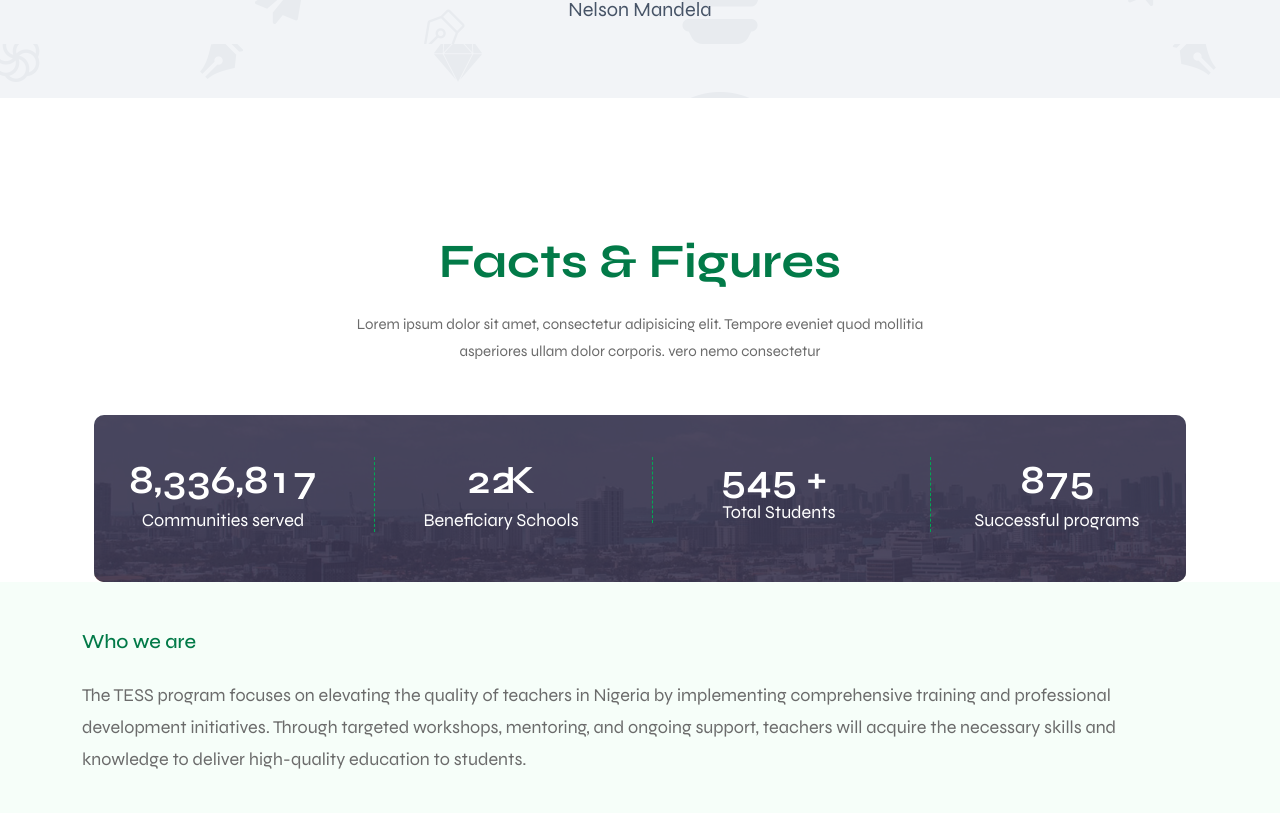
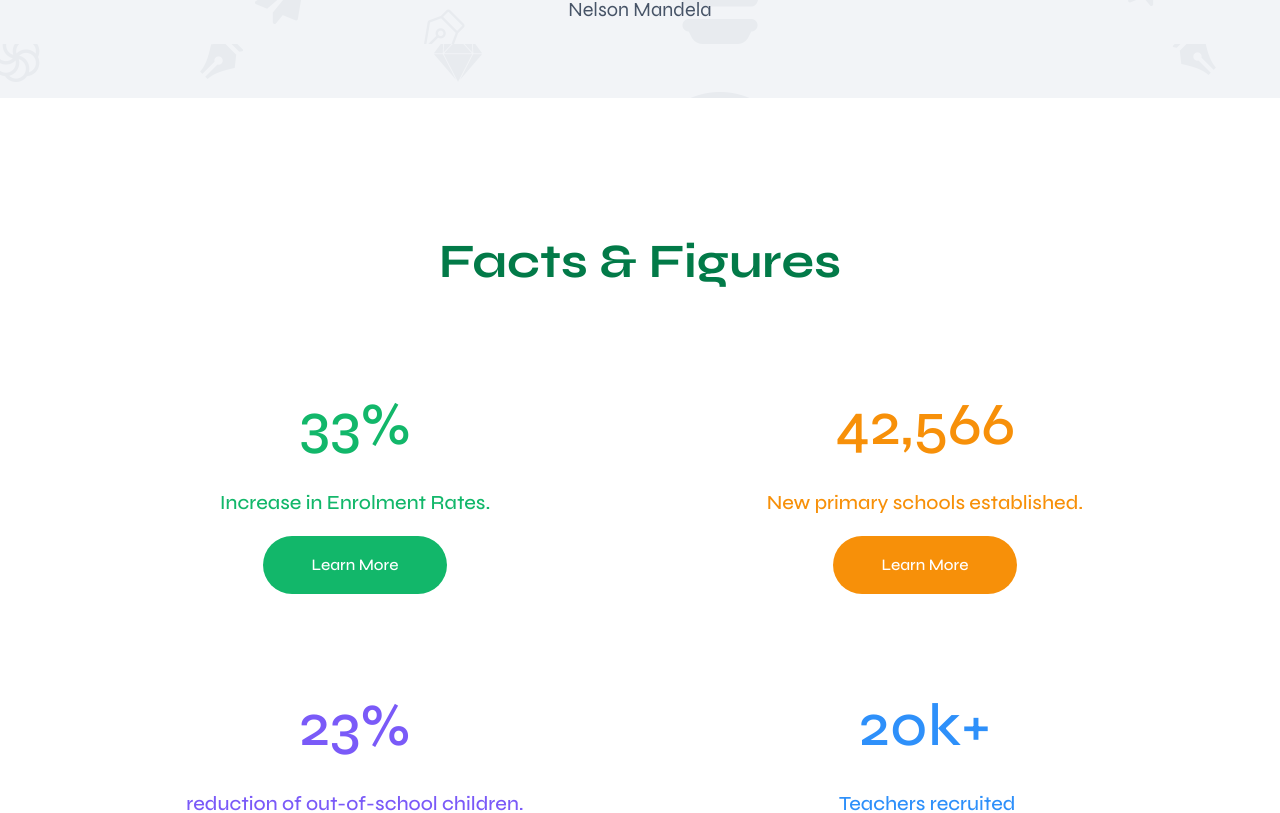
Before and after one commit to hawksworthadmin/tess-website, a Next.js app: page / in a window 1280 px wide. Shown: the part 1073-1886 px from the top of the page. Built offline with nearby package versions, Linux system fonts and the light colour scheme.

Commit message:
updated landing

```diff
--- a/src/components/pages/Blog/EachBlog.jsx
+++ b/src/components/pages/Blog/EachBlog.jsx
@@ -5,7 +5,10 @@ export default function EachBlog() {
 		<div className="col-lg-6 col-md-6" bis_skin_checked="1" data-aos="fade-up">
 			<div className="single-blog-box" bis_skin_checked="1">
 				<a href="blog-details.html">
-					<img src="/assets/images/blog/blog-1.jpg" alt="Images" />
+					<img
+						src="https://www.thesouthafrican.com/wp-content/uploads/2022/09/Choose-an-in-demand-career.jpg"
+						alt="Images"
+					/>
 				</a>
 
 				<div className="blog-content" bis_skin_checked="1">
@@ -22,13 +25,11 @@ export default function EachBlog() {
 						</li>
 					</ul>
 					<h3 className="fw-500">
-						<a href="blog-details.html">Responds to citizens advice</a>
+						<a href="blog-details.html">Strengthening School Infrastructure</a>
 					</h3>
 					<p>
-						Curabitur arcu erat, accumsan id imperdiet et, porttitor at sem.
-						Nulla quis lorem ut libero malesuada feugiat. Vivamus magna justo,
-						lacinia eget consectetur sed, convallis at tellus. Lorem ipsum dolor
-						sit amet, consectetur.
+						The importance of proper infrastructure in facilitating effective
+						education delivery cannot be over-emphasized.
 					</p>
 					<a href="blog-details.html" className="read-more">
 						Read Post
--- a/src/components/pages/Home/Metrics.js
+++ b/src/components/pages/Home/Metrics.js
@@ -1,219 +1,46 @@
+import Link from 'next/link'
 import React from 'react'
 
 export default function Metrics() {
 	return (
-		<section className="discover-area discover-area-style-three pb-100-" id='fact'>
+		<section
+			className="discover-area discover-area-style-three pt-100"
+			id="fact"
+		>
 			<div className="container">
-				<div className="discover-bg pt-100">
-					<div className="counter-area">
-						<div className="container">
-							<div className="section-title">
-								<h2
-									className="text-theme"
-									// style={{ fontSize: '30px' }}
-								>
-									Facts & Figures
-								</h2>
-								<p>
-									Lorem ipsum dolor sit amet, consectetur adipisicing elit.
-									Tempore eveniet quod mollitia asperiores ullam dolor corporis.
-									vero nemo consectetur
-								</p>
-							</div>
-							<div className="counter-bg">
-								<div className="row">
-									<div className="col-lg-3 col-sm-6">
-										<div className="single-counter">
-											<div className="count-title">
-												<h2>
-													<span
-														className="odometer odometer-auto-theme"
-														data-count="8336817"
-													>
-														<div className="odometer-inside">
-															<span className="odometer-digit">
-																<span className="odometer-digit-spacer">8</span>
-																<span className="odometer-digit-inner">
-																	<span className="odometer-ribbon">
-																		<span className="odometer-ribbon-inner">
-																			<span className="odometer-value">8</span>
-																		</span>
-																	</span>
-																</span>
-															</span>
-															<span className="odometer-formatting-mark">
-																,
-															</span>
-															<span className="odometer-digit">
-																<span className="odometer-digit-spacer">8</span>
-																<span className="odometer-digit-inner">
-																	<span className="odometer-ribbon">
-																		<span className="odometer-ribbon-inner">
-																			<span className="odometer-value">3</span>
-																		</span>
-																	</span>
-																</span>
-															</span>
-															<span className="odometer-digit">
-																<span className="odometer-digit-spacer">8</span>
-																<span className="odometer-digit-inner">
-																	<span className="odometer-ribbon">
-																		<span className="odometer-ribbon-inner">
-																			<span className="odometer-value">3</span>
-																		</span>
-																	</span>
-																</span>
-															</span>
-															<span className="odometer-digit">
-																<span className="odometer-digit-spacer">8</span>
-																<span className="odometer-digit-inner">
-																	<span className="odometer-ribbon">
-																		<span className="odometer-ribbon-inner">
-																			<span className="odometer-value">6</span>
-																		</span>
-																	</span>
-																</span>
-															</span>
-															<span className="odometer-formatting-mark">
-																,
-															</span>
-															<span className="odometer-digit">
-																<span className="odometer-digit-spacer">8</span>
-																<span className="odometer-digit-inner">
-																	<span className="odometer-ribbon">
-																		<span className="odometer-ribbon-inner">
-																			<span className="odometer-value">8</span>
-																		</span>
-																	</span>
-																</span>
-															</span>
-															<span className="odometer-digit">
-																<span className="odometer-digit-spacer">8</span>
-																<span className="odometer-digit-inner">
-																	<span className="odometer-ribbon">
-																		<span className="odometer-ribbon-inner">
-																			<span className="odometer-value">1</span>
-																		</span>
-																	</span>
-																</span>
-															</span>
-															<span className="odometer-digit">
-																<span className="odometer-digit-spacer">8</span>
-																<span className="odometer-digit-inner">
-																	<span className="odometer-ribbon">
-																		<span className="odometer-ribbon-inner">
-																			<span className="odometer-value">7</span>
-																		</span>
-																	</span>
-																</span>
-															</span>
-														</div>
-													</span>
-												</h2>
-												<h4>Communities served</h4>
-											</div>
-										</div>
-									</div>
-
-									<div className="col-lg-3 col-sm-6">
-										<div className="single-counter">
-											<div className="count-title">
-												<h2>
-													<span
-														className="odometer odometer-auto-theme"
-														data-count="22"
-													>
-														<div className="odometer-inside">
-															<span className="odometer-digit">
-																<span className="odometer-digit-spacer">8</span>
-																<span className="odometer-digit-inner">
-																	<span className="odometer-ribbon">
-																		<span className="odometer-ribbon-inner">
-																			<span className="odometer-value">2</span>
-																		</span>
-																	</span>
-																</span>
-															</span>
-															<span className="odometer-digit">
-																<span className="odometer-digit-spacer">8</span>
-																<span className="odometer-digit-inner">
-																	<span className="odometer-ribbon">
-																		<span className="odometer-ribbon-inner">
-																			<span className="odometer-value">2</span>
-																		</span>
-																	</span>
-																</span>
-															</span>
-														</div>
-													</span>
-													<span className="target">K</span>
-												</h2>
-												<h4>Beneficiary Schools</h4>
-											</div>
-										</div>
-									</div>
-
-									<div className="col-lg-3 col-sm-6">
-										<div className="single-counter">
-											<div className="count-title">
-												<h2>
-													<span className="target ml-2">545 +</span>
-												</h2>
-												<h4>Total Students</h4>
-											</div>
-										</div>
-									</div>
-
-									<div className="col-lg-3 col-sm-6">
-										<div className="single-counter">
-											<div className="count-title">
-												<h2>
-													<span
-														className="odometer odometer-auto-theme"
-														data-count="875"
-													>
-														<div className="odometer-inside">
-															<span className="odometer-digit">
-																<span className="odometer-digit-spacer">8</span>
-																<span className="odometer-digit-inner">
-																	<span className="odometer-ribbon">
-																		<span className="odometer-ribbon-inner">
-																			<span className="odometer-value">8</span>
-																		</span>
-																	</span>
-																</span>
-															</span>
-															<span className="odometer-digit">
-																<span className="odometer-digit-spacer">8</span>
-																<span className="odometer-digit-inner">
-																	<span className="odometer-ribbon">
-																		<span className="odometer-ribbon-inner">
-																			<span className="odometer-value">7</span>
-																		</span>
-																	</span>
-																</span>
-															</span>
-															<span className="odometer-digit">
-																<span className="odometer-digit-spacer">8</span>
-																<span className="odometer-digit-inner">
-																	<span className="odometer-ribbon">
-																		<span className="odometer-ribbon-inner">
-																			<span className="odometer-value">5</span>
-																		</span>
-																	</span>
-																</span>
-															</span>
-														</div>
-													</span>
-												</h2>
-												<h4>Successful programs</h4>
-											</div>
-										</div>
-									</div>
-								</div>
-							</div>
-						</div>
-					</div>
+				<div className="section-title" bis_skin_checked="1">
+					<h2 style={{ color: '#027A48' }}>Facts & Figures</h2>
+					{/* <p>
+						Lorem ipsum dolor sit amet, consectetur adipisicing elit. Tempore
+						eveniet quod mollitia asperiores ullam dolor corporis. vero nemo
+						consectetur
+					</p> */}
+				</div>
+				<div className="row">
+					<EachNumber
+						color="#12B76A"
+						number={`33%`}
+						text="Increase in Enrolment Rates."
+						url={`/`}
+					/>
+					<EachNumber
+						color="#F79009"
+						number={`42,566`}
+						text="New primary schools established."
+						url={`/`}
+					/>
+					<EachNumber
+						color="#7A5AF8"
+						number={`23%`}
+						text="reduction of out-of-school children."
+						url={`/`}
+					/>
+					<EachNumber
+						color="#2E90FA"
+						number={`20k+`}
+						text=" Teachers recruited"
+						url={`/`}
+					/>
 				</div>
 			</div>
 			<div className="p-5 bg-theme-light">
@@ -236,3 +63,28 @@ export default function Metrics() {
 		</section>
 	)
 }
+
+const EachNumber = ({ number, text, url, color }) => {
+	return (
+		<div className="mb-5- col-lg-6 p-5 text-center">
+			<h3
+				style={{
+					fontSize: '60px',
+					color,
+					fontWeight: 500,
+					marginBottom: '24px',
+				}}
+			>
+				{number}
+			</h3>
+			<p style={{ fontSize: '20px', color, fontWeight: 500 }}>{text}</p>
+			<Link
+				href={url || `/`}
+				className="text-white rounded-full fw-500 px-5 py-3 btn"
+				style={{ background: color }}
+			>
+				Learn More
+			</Link>
+		</div>
+	)
+}
--- a/src/components/pages/Home/RecentPublication.js
+++ b/src/components/pages/Home/RecentPublication.js
@@ -39,7 +39,10 @@ const EachRelease = () => {
 		<div class="col-lg-4 col-md-6">
 			<div class="single-blog-box">
 				<a href="blog-details.html">
-					<img src="/assets/images/blog/blog-1.jpg" alt="Images" />
+					<img
+						src="https://static.foxnews.com/foxnews.com/content/uploads/2019/01/classroom-iStock.jpg"
+						alt="Images"
+					/>
 				</a>
 
 				<div class="blog-content">
@@ -56,12 +59,11 @@ const EachRelease = () => {
 						</li>
 					</ul>
 					<h3>
-						<a href="blog-details.html">Responds to citizens advice</a>
+						<a href="blog-details.html">Strengthening School Infrastructure</a>
 					</h3>
 					<p>
-						Lorem ipsum dolor sit amet, consectetur adipiscing elit, sed do
-						eiusmod tempor incididunt ut labore et dolore magna aliqua ipsum
-						dolor.
+						The importance of proper infrastructure in facilitating effective
+						education delivery cannot be over-emphasized.
 					</p>
 					<a href="blog-details.html" class="read-more">
 						Read more
```
